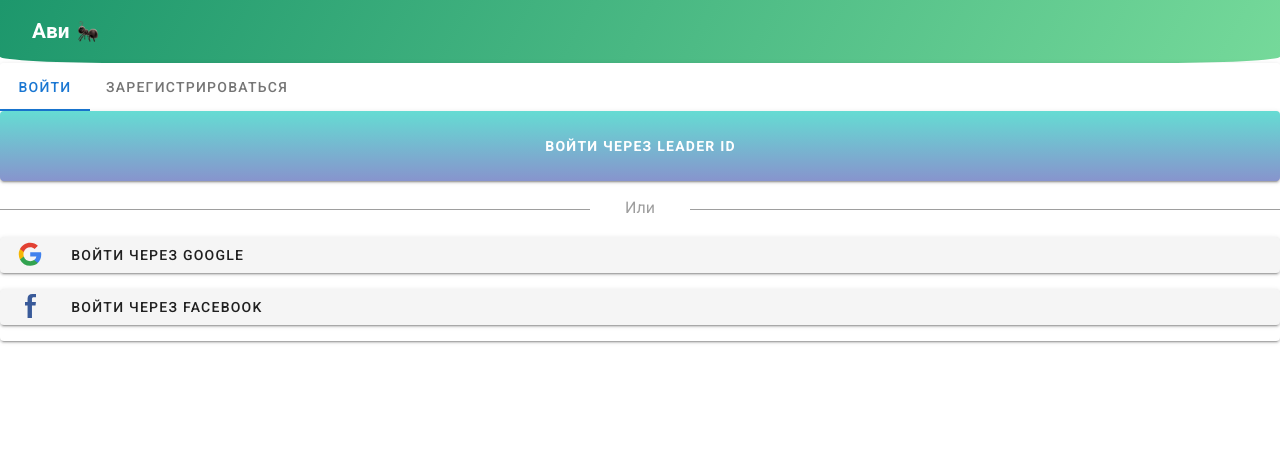
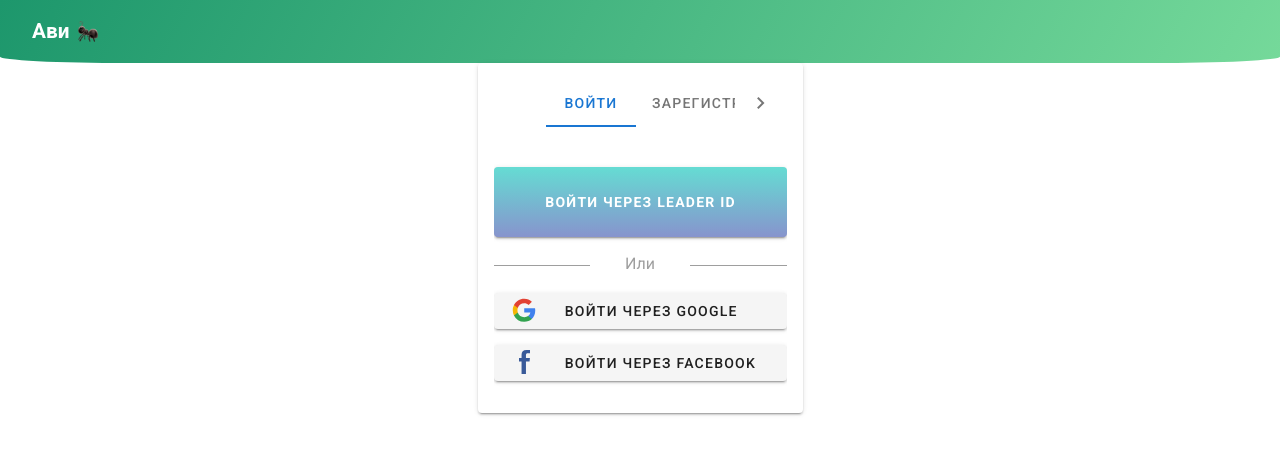
Before and after one commit to kabarchonok/kazan-cp, a Vue app: page /auth in a window 1280 px wide. Shown: the top 454 px of the page. Built offline with nearby package versions, Linux system fonts and the light colour scheme; what vuefire would draw is missing.

Commit message:
Updated auth

```diff
--- a/src/views/Auth.vue
+++ b/src/views/Auth.vue
@@ -1,44 +1,61 @@
 <template>
-    <v-card>
-        <v-tabs>
-            <v-tabs-slider></v-tabs-slider>
+    <v-card class="auth">
+        <v-tabs
+                v-model="tab"
+                centered>
+            <v-tabs-slider/>
 
-            <v-tab href="#tab-1">
+            <v-tab href="#signIn">
                 Войти
             </v-tab>
 
-            <v-tab href="#tab-2">
+            <v-tab href="#signUp">
                 Зарегистрироваться
             </v-tab>
 
 
-            <v-tabs-items v-model="tab">
-                <v-tab-item
-                        v-for="i in 3"
-                        :key="i"
-                        :value="'tab-' + i"
-                >
-                    <v-card flat>
-                        <v-card-text>lorem</v-card-text>
-                    </v-card>
-                </v-tab-item>
-            </v-tabs-items>
-        </v-tabs>
-
-    <div class="auth">
+            <v-tabs-items class="pt-10" v-model="tab">
+                <v-tab-item value="signIn">
                     <v-form ref="form">
                         <div class="auth__oauth">
                             <v-btn height="70" class="auth__button leader-id"> Войти через Leader ID</v-btn>
                             <div class="oauth__delimiter"></div>
                             <v-btn class="auth__button">
-                    <div class="auth__button-wrapper"><i class="icon google"></i> Войти через Google</div>
+                                <div class="auth__button-wrapper"><i class="icon google"></i> Войти через Google
+                                </div>
                             </v-btn>
                             <v-btn class="auth__button">
-                    <div class="auth__button-wrapper"><i class="icon facebook"></i> Войти через Facebook</div>
+                                <div class="auth__button-wrapper"><i class="icon facebook"></i> Войти через
+                                    Facebook
+                                </div>
                             </v-btn>
                         </div>
                     </v-form>
+                </v-tab-item>
+                <v-tab-item value="signUp">
+                    <v-form ref="form">
+                        <div class="auth__oauth">
+                            <v-btn height="70" class="auth__button leader-id"> Войти через Leader
+                                ID
+                            </v-btn>
+                            <div class="oauth__delimiter"></div>
+                            <v-btn class="auth__button">
+                                <div class="auth__button-wrapper"><i class="icon google"></i> Войти
+                                    через Google
                                 </div>
+                            </v-btn>
+                            <v-btn class="auth__button">
+                                <div class="auth__button-wrapper"><i class="icon facebook"></i>
+                                    Войти через Facebook
+                                </div>
+                            </v-btn>
+                        </div>
+                    </v-form>
+                </v-tab-item>
+            </v-tabs-items>
+        </v-tabs>
+
+
     </v-card>
 </template>
 
@@ -55,8 +72,9 @@
 
 <style scoped>
     .auth {
-        /*width: 300px;*/
+        width: 325px;
         margin: auto;
+        padding: 1rem;
     }
 
     .auth__button {
```
Lines whose indentation alone changed are shown as unchanged.
